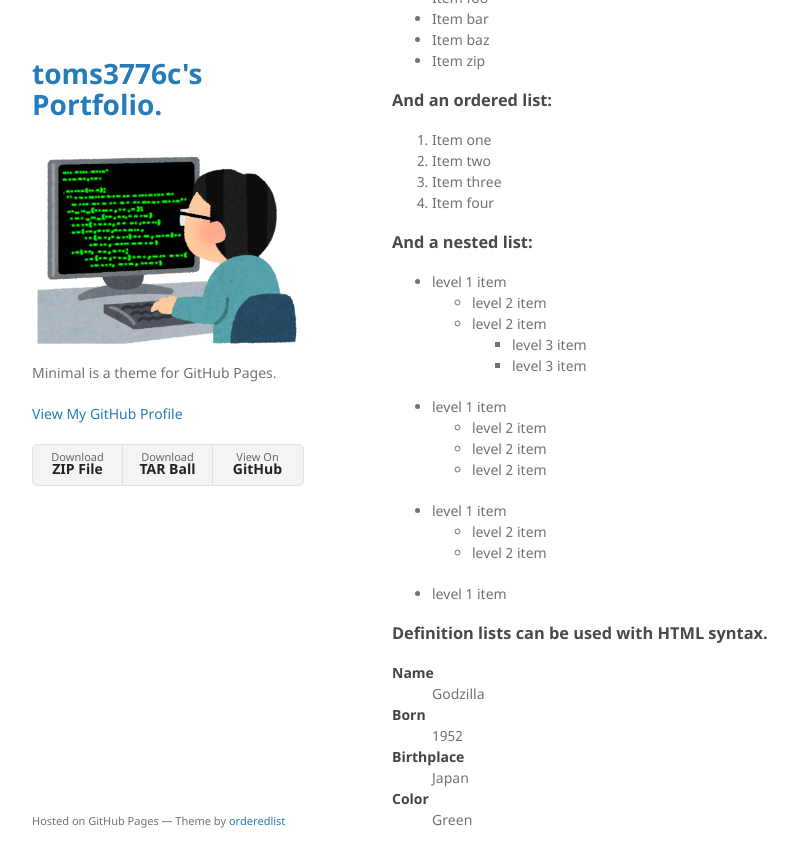
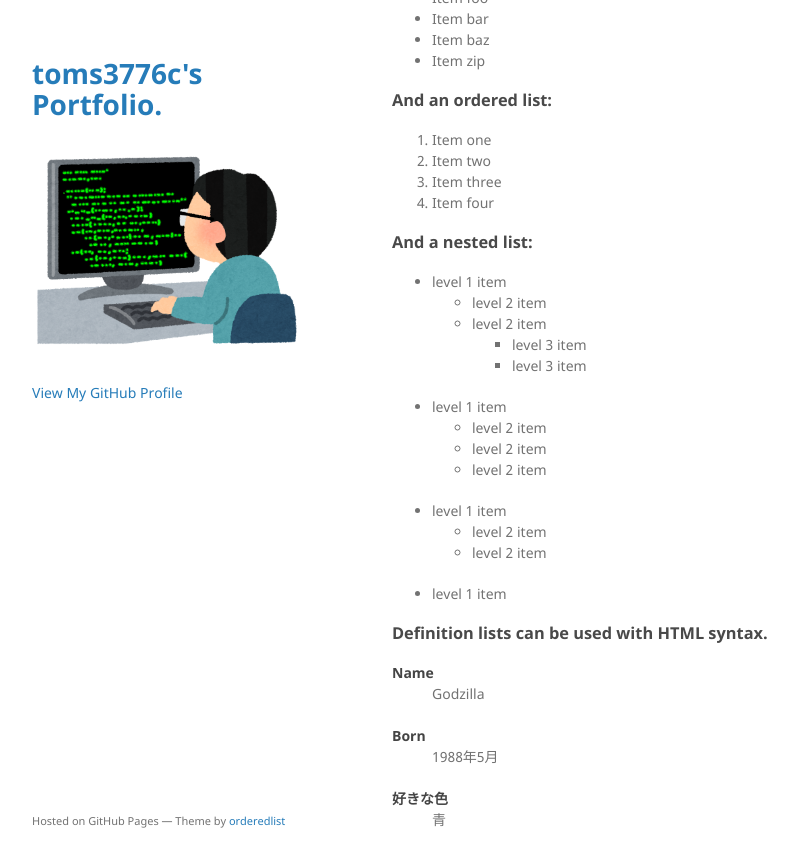
Before and after one commit to toms3776c/toms3776c.github.io, a Jekyll site: the page built from index.md, in a window 1280 px wide and 900 px high, scrolled down 1090 px. Shown: the top 867 px of the window, without its empty margins (178-976 px from the left). Built offline with Jekyll 4.4.1, drawn with Linux system fonts in a browser that asks for light colours; the repository's description, which GitHub fills in, is left out.

Commit message:
mod index.md, _config.yml

```diff
--- a/_config.yml
+++ b/_config.yml
@@ -1,6 +1,6 @@
 title: toms3776c's Portfolio.
 logo: /assets/img/job_programmer.png
-description: Minimal is a theme for GitHub Pages.
-show_downloads: true
+description:
+show_downloads: false
 google_analytics:
 theme: jekyll-theme-minimal
--- a/index.md
+++ b/index.md
@@ -85,10 +85,10 @@ This is a normal paragraph following a header. GitHub is a code hosting platform
 <dl>
 <dt>Name</dt>
 <dd>Godzilla</dd>
+<br>
 <dt>Born</dt>
-<dd>1952</dd>
-<dt>Birthplace</dt>
-<dd>Japan</dd>
-<dt>Color</dt>
-<dd>Green</dd>
+<dd>1988年5月</dd>
+<br>
+<dt>好きな色</dt>
+<dd>青</dd>
 </dl>
```
